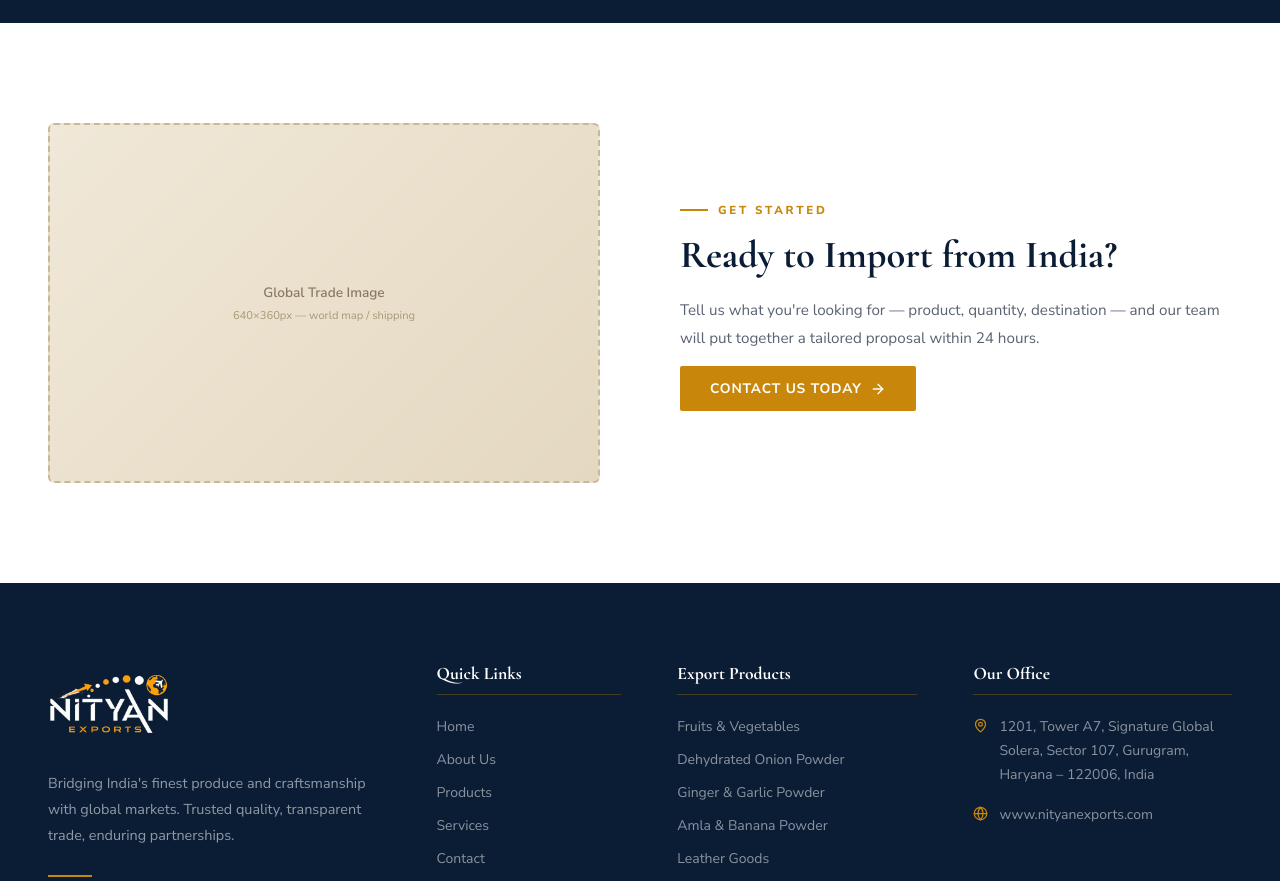
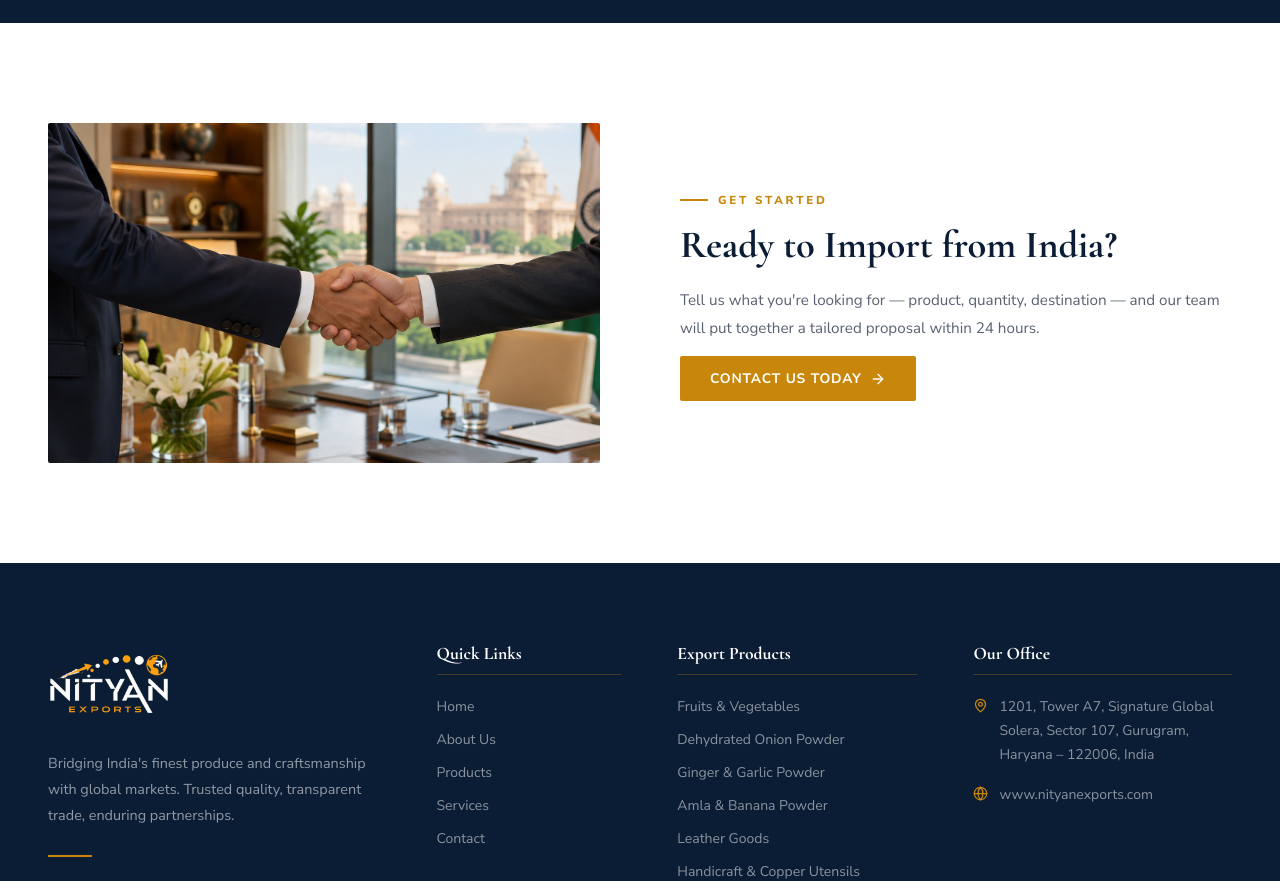
Before and after one commit to mahajan022/Nityan-exports, a Next.js app in the folder nityan-v2/: page /services in a window 1280 px wide. Shown: the part 3040-3921 px from the top of the page. Built offline with nearby package versions, Linux system fonts and the light colour scheme.

Commit message:
cta image fix

```diff
--- a/nityan-v2/pages/services.js
+++ b/nityan-v2/pages/services.js
@@ -104,9 +104,7 @@ export default function Services() {
         <section className={styles.cta}>
           <div className={styles.ctaInner}>
             <div className={`${styles.ctaImg} fade-in d1`}>
-              <div className="img-ph" style={{ width:'100%', height:360 }}>
-                <span>Global Trade Image</span><small>640×360px — world map / shipping</small>
-              </div>
+              <img src="/cta-products.png" alt="Export" style={{ width:'100%', height:340, objectFit:'cover', borderRadius:2, display:'block' }} />
             </div>
             <div className={styles.ctaText}>
               <span className="eyebrow fade-up d1">Get Started</span>
```
